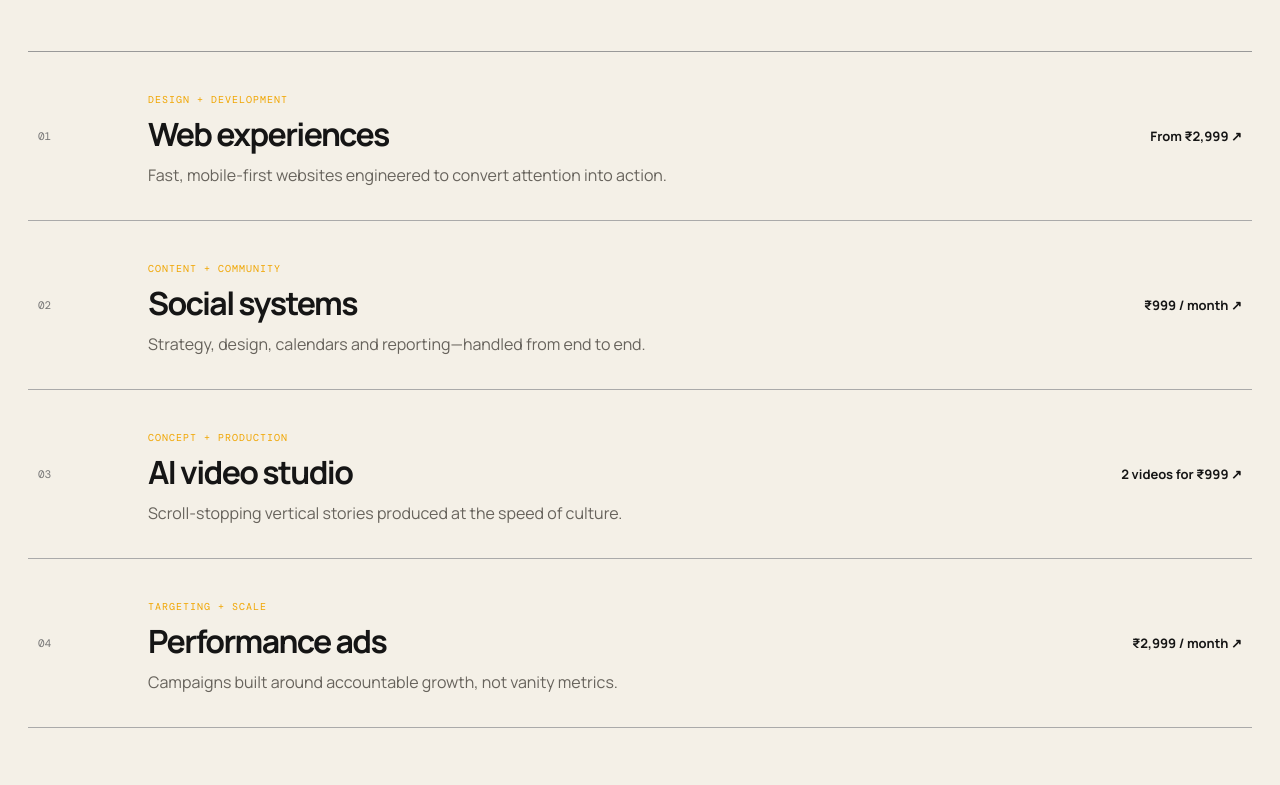
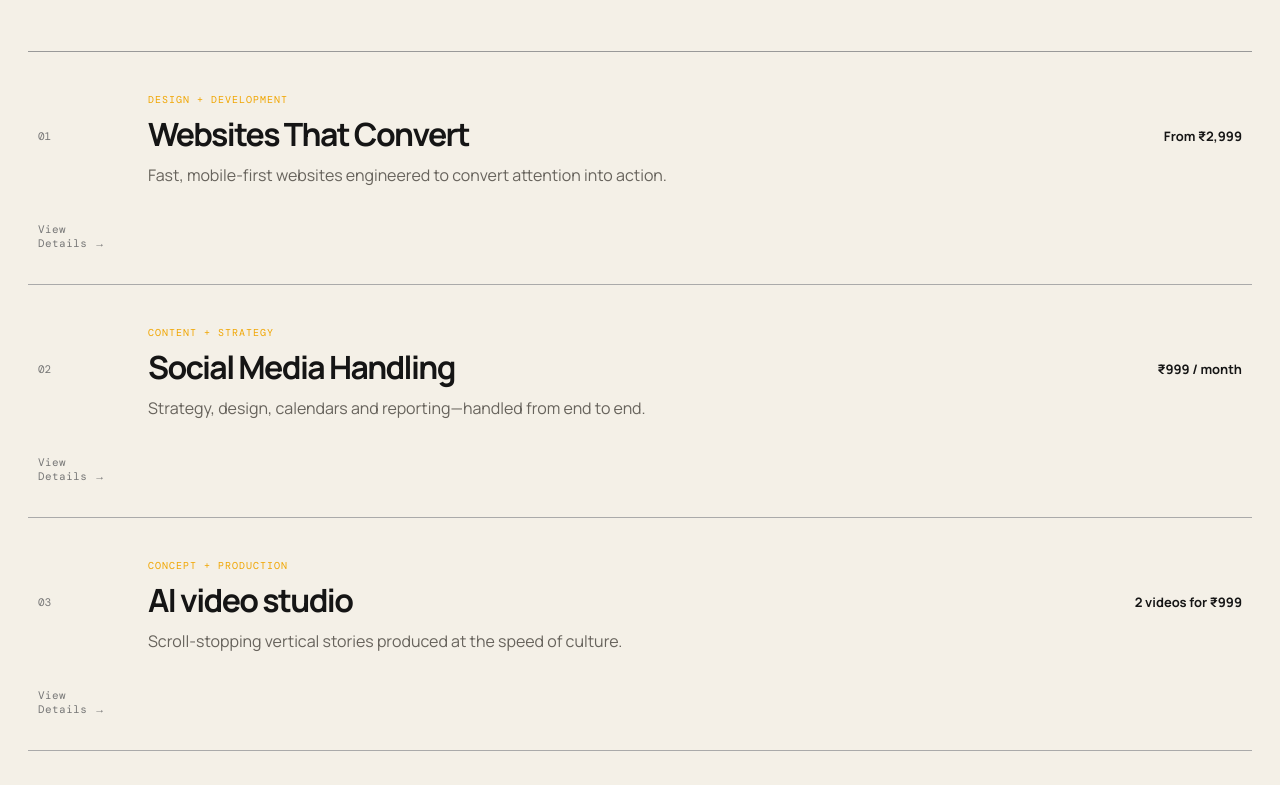
Before and after one commit to Bhargav3131/Inpixel-Network, a Next.js app: page / in a window 1280 px wide. Shown: the part 1255-2040 px from the top of the page. Built offline with nearby package versions, Linux system fonts and the light colour scheme; no server answers.

Commit message:
SEO+UX: rename services to clear names (Websites That Convert, Social Media Handling, Meta Ads Management) + add View Details CTA

```diff
--- a/app/page.jsx
+++ b/app/page.jsx
@@ -69,19 +69,21 @@ export default function HomePage() {
             <span>01</span>
             <div>
               <small>Design + Development</small>
-              <h3>Web experiences</h3>
+              <h3>Websites That Convert</h3>
               <p>Fast, mobile-first websites engineered to convert attention into action.</p>
             </div>
-            <b>From ₹2,999 ↗</b>
+            <b>From ₹2,999</b>
+            <span className="fresh-view-details">View Details →</span>
           </Link>
           <Link href="/socialmedia">
             <span>02</span>
             <div>
-              <small>Content + Community</small>
-              <h3>Social systems</h3>
+              <small>Content + Strategy</small>
+              <h3>Social Media Handling</h3>
               <p>Strategy, design, calendars and reporting—handled from end to end.</p>
             </div>
-            <b>₹999 / month ↗</b>
+            <b>₹999 / month</b>
+            <span className="fresh-view-details">View Details →</span>
           </Link>
           <Link href="/aivideos">
             <span>03</span>
@@ -90,16 +92,18 @@ export default function HomePage() {
               <h3>AI video studio</h3>
               <p>Scroll-stopping vertical stories produced at the speed of culture.</p>
             </div>
-            <b>2 videos for ₹999 ↗</b>
+            <b>2 videos for ₹999</b>
+            <span className="fresh-view-details">View Details →</span>
           </Link>
           <Link href="/metaads">
             <span>04</span>
             <div>
-              <small>Targeting + Scale</small>
-              <h3>Performance ads</h3>
+              <small>Facebook + Instagram Ads</small>
+              <h3>Meta Ads Management</h3>
               <p>Campaigns built around accountable growth, not vanity metrics.</p>
             </div>
-            <b>₹2,999 / month ↗</b>
+            <b>₹2,999 / month</b>
+            <span className="fresh-view-details">View Details →</span>
           </Link>
         </div>
       </section>
--- a/styles.css
+++ b/styles.css
@@ -1878,6 +1878,7 @@ body.fresh-build > :not(.fresh-shell):not(script):not(#overlay):not(#popup):not(
 .fresh-hero-visual { height: 540px; position: relative; background: #f0a500; border-radius: 48% 52% 38% 62% / 54% 43% 57% 46%; }.fresh-orbit{position:absolute;inset:55px;border:1px solid rgba(255,255,255,.45);border-radius:50%}.fresh-orbit.second{inset:120px}.fresh-pixels{position:absolute;left:50%;top:50%;width:120px;display:grid;grid-template-columns:repeat(3,1fr);gap:5px;transform:translate(-50%,-50%) rotate(8deg)}.fresh-pixels i{aspect-ratio:1;background:#fff;border-radius:5px}.fresh-pixels i:nth-child(3n){background:#ffd166}.fresh-pixels i:nth-child(5){background:#f97316}.fresh-float{position:absolute;background:#fff;padding:18px 20px;border-radius:15px;box-shadow:0 18px 50px rgba(21,21,21,.18);display:flex;flex-direction:column}.fresh-float small{color:#777}.fresh-float strong{font-size:30px}.fresh-float.one{right:-15px;top:50px}.fresh-float.two{left:-25px;bottom:75px;flex-direction:row;gap:8px;align-items:center;font-size:12px}.fresh-float.two span{width:8px;height:8px;background:#37b86a;border-radius:50%}.fresh-hero-visual>p{position:absolute;right:28px;bottom:26px;color:#fff;font:10px 'DM Mono';letter-spacing:.16em}
 .fresh-proof { background:#151515;color:#fff; padding:45px max(28px,calc((100vw - 1264px)/2)); display:grid;grid-template-columns:1.5fr repeat(3,1fr);gap:30px;align-items:center}.fresh-proof>p{font:500 11px 'DM Mono';letter-spacing:.12em;text-transform:uppercase;color:#aaa}.fresh-proof>div{display:flex;flex-direction:column;border-left:1px solid #444;padding-left:28px}.fresh-proof strong{font-size:42px;color:#ffd166;letter-spacing:-.06em}.fresh-proof span{font-size:11px;color:#aaa}
 .fresh-work,.fresh-method,.fresh-contact,.fresh-capabilities,.fresh-plans,.fresh-service-cta,.fresh-journal,.fresh-legal { max-width:1320px;margin:auto;padding:130px 28px}.fresh-work header,.fresh-capabilities>header,.fresh-plans>header{display:grid;grid-template-columns:.7fr 1.3fr;align-items:end;margin-bottom:65px}.fresh-shell h2{font-size:clamp(48px,6vw,82px);line-height:.94;letter-spacing:-.07em!important;margin:0}.fresh-service-list{border-top:1px solid #999}.fresh-service-list>a{display:grid;grid-template-columns:80px 1fr auto;gap:30px;align-items:center;padding:34px 10px;border-bottom:1px solid #aaa;transition:.25s}.fresh-service-list>a:hover{padding-left:24px;background:#fffdf8}.fresh-service-list>a>span{font:11px 'DM Mono';color:#777}.fresh-service-list h3{font-size:32px;letter-spacing:-.05em!important;margin:4px 0 8px}.fresh-service-list small{text-transform:uppercase;font:10px 'DM Mono';letter-spacing:.1em;color:#f0a500}.fresh-service-list p{margin:0;color:#67635c}.fresh-service-list b{font-size:13px}
+.fresh-view-details{display:inline-block;font-size:12px;font-weight:700;color:#f0a500;letter-spacing:.04em;margin-top:6px;transition:transform .2s,color .2s}.fresh-service-list>a:hover .fresh-view-details{transform:translateX(4px);color:#d4940a}
 .fresh-method{max-width:none;background:#ebe6db;padding-left:max(28px,calc((100vw - 1264px)/2));padding-right:max(28px,calc((100vw - 1264px)/2));display:grid;grid-template-columns:.8fr 1.2fr;gap:100px}.fresh-method>div>p:last-child{max-width:500px;color:#67635c;line-height:1.7}.fresh-method ol{list-style:none;margin:0;padding:0;border-top:1px solid #aaa}.fresh-method li{display:grid;grid-template-columns:55px 1fr 1.2fr;gap:20px;padding:28px 0;border-bottom:1px solid #aaa;align-items:start}.fresh-method li span{font:11px 'DM Mono'}.fresh-method li h3{font-size:20px;margin:0}.fresh-method li p{margin:0;color:#67635c;line-height:1.5}
 .fresh-contact{display:grid;grid-template-columns:.9fr 1.1fr;gap:90px}.fresh-contact>div:first-child>p:last-child{color:#67635c}.fresh-form-slot{background:#fffdf8;padding:40px;border-radius:22px;border:1px solid rgba(21,21,21,.12)}.fresh-form-slot #mainForm{display:block!important}.fresh-form-slot input,.fresh-form-slot textarea{background:#f4f0e7!important}.fresh-form-slot .form-submit{width:100%}
 .fresh-footer{background:#151515;color:#fff!important;padding:80px max(28px,calc((100vw - 1264px)/2)) 35px;display:grid;grid-template-columns:2fr 1fr 1fr 1fr;gap:45px}.fresh-footer>div{display:flex;flex-direction:column;gap:12px}.fresh-footer a{color:#bbb;text-decoration:none;transition:color 0.2s;font-size:13px;}.fresh-footer a:hover{color:#f0a500!important;}.fresh-footer .fresh-brand{margin-bottom:15px;color:#fff!important;}.fresh-footer .fresh-brand img{box-shadow:3px 3px 0 #f0a500}.fresh-footer p{color:#999;max-width:390px}.fresh-footer small{color:#ffd166;font:10px 'DM Mono';letter-spacing:.12em;text-transform:uppercase;margin-bottom:10px}.fresh-copy{grid-column:1/-1;border-top:1px solid #333;padding-top:25px;margin-top:35px;font-size:11px;color:#888}.fresh-copy a{color:#aaa;text-decoration:underline;text-underline-offset:3px}.fresh-copy a:hover{color:#f0a500}
```
Also changed, not shown: app/services/page.jsx (+6 -6 lines).
